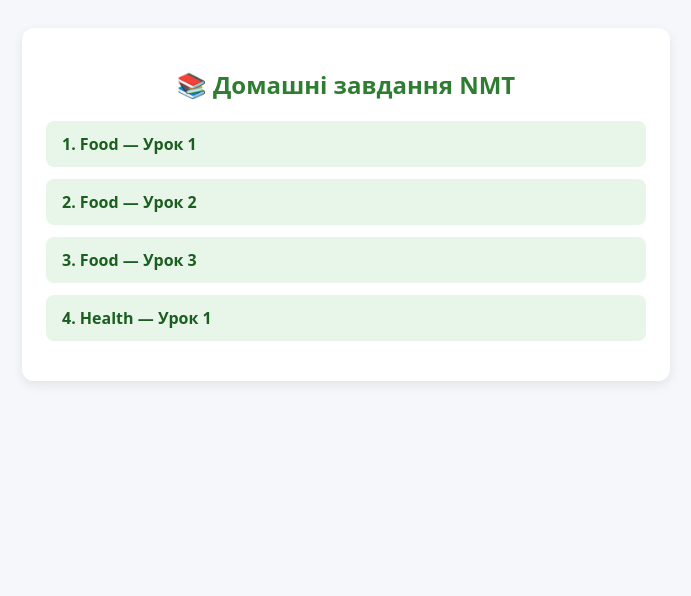
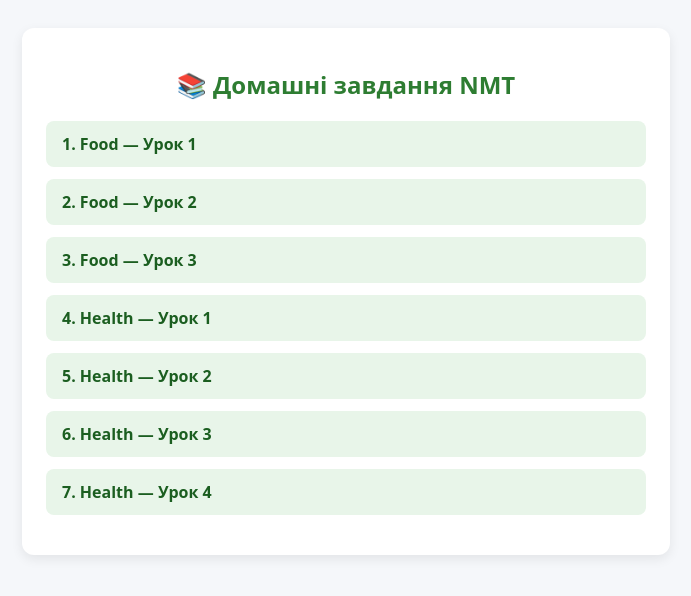
Before and after one commit to marvorsina-Morilka/NMT, a plain HTML site: page index.html in a window 1280 px wide. Shown: the whole page, without its empty margins (294-985 px from the left). Drawn offline with Linux system fonts and the light colour scheme.

Commit message:
Update index.html

```diff
--- a/index.html
+++ b/index.html
@@ -22,6 +22,9 @@
             <li class="lesson-item"><a class="lesson-link" href="nmt_food_2_hw.html">2. Food — Урок 2</a></li>
             <li class="lesson-item"><a class="lesson-link" href="nmt_food_3_hw.html">3. Food — Урок 3</a></li>
             <li class="lesson-item"><a class="lesson-link" href="nmt_health_1_hw.html">4. Health — Урок 1</a></li>
+            <li class="lesson-item"><a class="lesson-link" href="NMT_Health_hw2_Interactive.html">5. Health — Урок 2</a></li>
+            <li class="lesson-item"><a class="lesson-link" href="NMT_Health_hw3_Interactive.html">6. Health — Урок 3</a></li>
+            <li class="lesson-item"><a class="lesson-link" href="NMT_Health_hw4_Interactive.html">7. Health — Урок 4</a></li>
         </ul>
     </div>
 </body>
```
